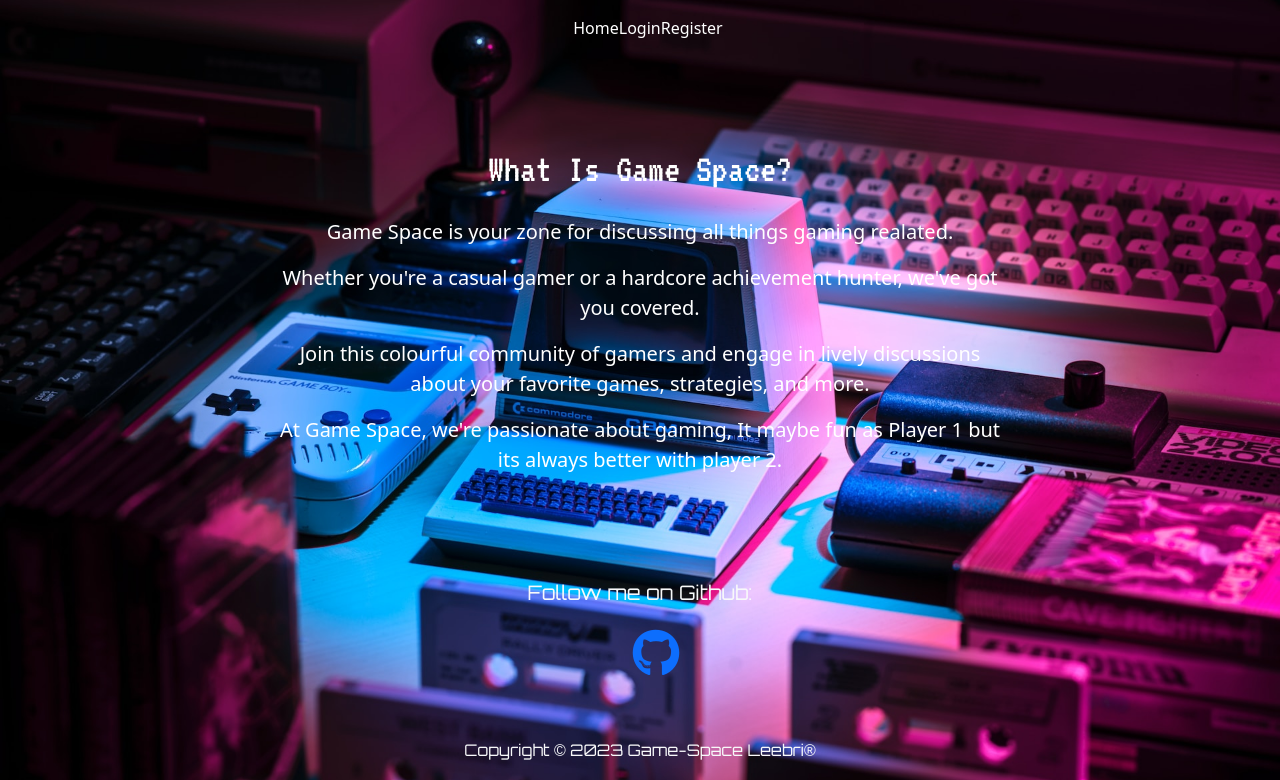
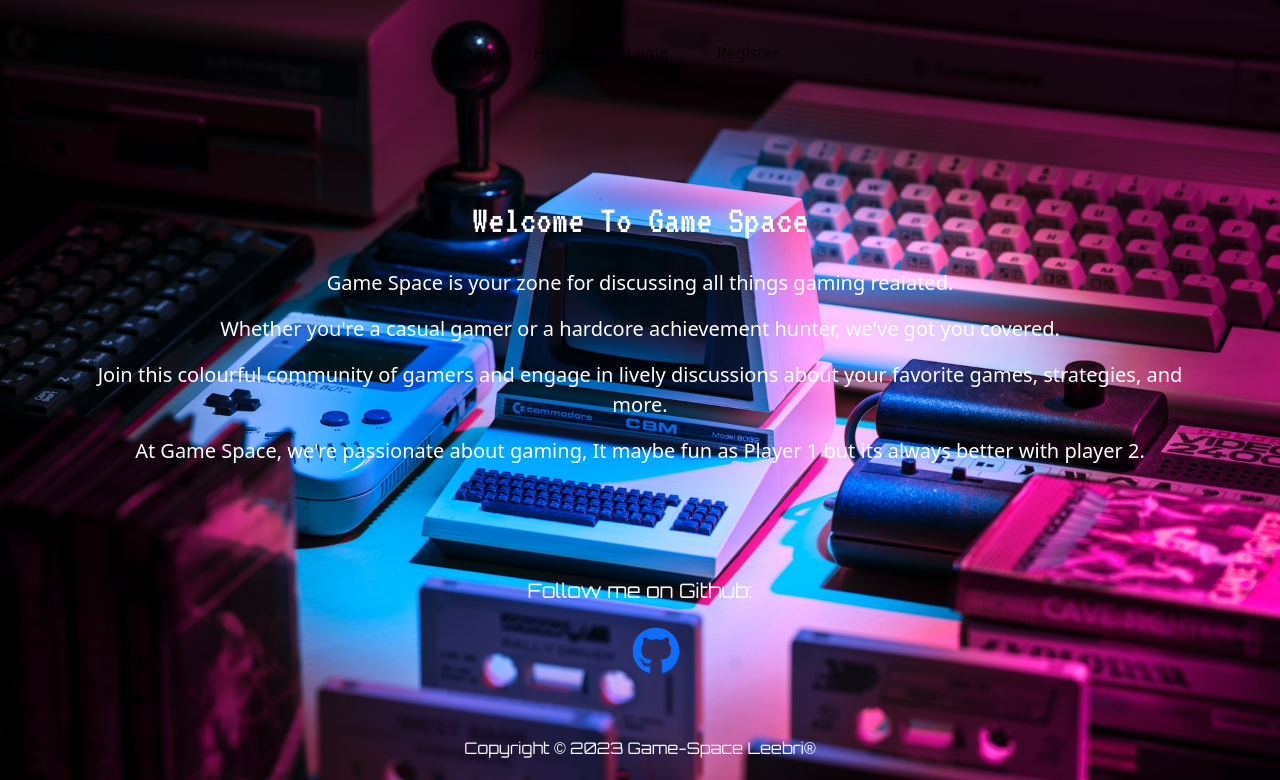
Before and after one commit to Code-Institute-Submissions/Game-Space, a Django app: page / in a window 1280 px wide. Shown: the top 780 px of the page. Run offline with Django 3.2, Linux system fonts and the light colour scheme; data that the repository does not hold is empty; some libraries are stand-ins or nearby versions.

Commit message:
Changes to nav bar

```diff
--- a/static/css/style.css
+++ b/static/css/style.css
@@ -63,7 +63,7 @@ h1 {
         monospace;
     font-weight: bolder;
     color: rgb(var(--color-six));
-    font-size: 2em;
+    font-size: 1.2em;
 }
 
 .animated {
--- a/templates/base.html
+++ b/templates/base.html
@@ -47,13 +47,22 @@
           <span class="navbar-toggler-icon"></span>
         </button>
         <div class="collapse navbar-collapse" id="navbarText">
-          <a class="nav-link active" aria-current="page" href="{% url 'home' %}"
-            >Home</a
-          >
+          <ul class="navbar-nav me-auto mb-2 mb-lg-0">
+            <li class="nav-item">
+              <a
+                class="nav-link active"
+                aria-current="page"
+                href="{% url 'home' %}"
+                >Home</a>
+            </li>
             {% if user.is_authenticated %}
+            <li class="nav-item">
               <a class="nav-link" href="{% url 'account_logout' %}">Logout</a>
+            </li>
             {% else %}
+            <li class="nav-item">
               <a class="nav-link" href="{% url 'account_login' %}">Login</a>
+            <li class="nav-item">
               <a class="nav-link" href="{% url 'account_signup' %}">Register</a>
             {% endif %}
         </div>
@@ -61,15 +70,14 @@
     </nav>
     <section>
         <div class="container mt-5">
-        <div class="row">
-          <div class="col-md-8 offset-md-2">
-            <h1 class="text-center mb-4">What Is Game Space?</h1>
+            <h1 class="text-center mb-4">Welcome To Game Space</h1>
             <p class="text-center">
-              Game Space is your zone for discussing all things gaming realated.
+                Game Space is your zone for discussing all things gaming
+                realated.
             </p>
             <p class="text-center">
-              Whether you're a casual gamer or a hardcore achievement hunter,
-              we've got you covered.
+                Whether you're a casual gamer or a hardcore achievement
+                hunter, we've got you covered.
             </p>
             <p class="text-center">
                 Join this colourful community of gamers and engage in lively
@@ -79,8 +87,6 @@
                 At Game Space, we're passionate about gaming, It maybe fun as
                 Player 1 but its always better with player 2.
             </p>
-          </div>
-        </div>
         </div>
     </section>
     <div class="container">
```
Lines whose indentation alone changed are shown as unchanged.
